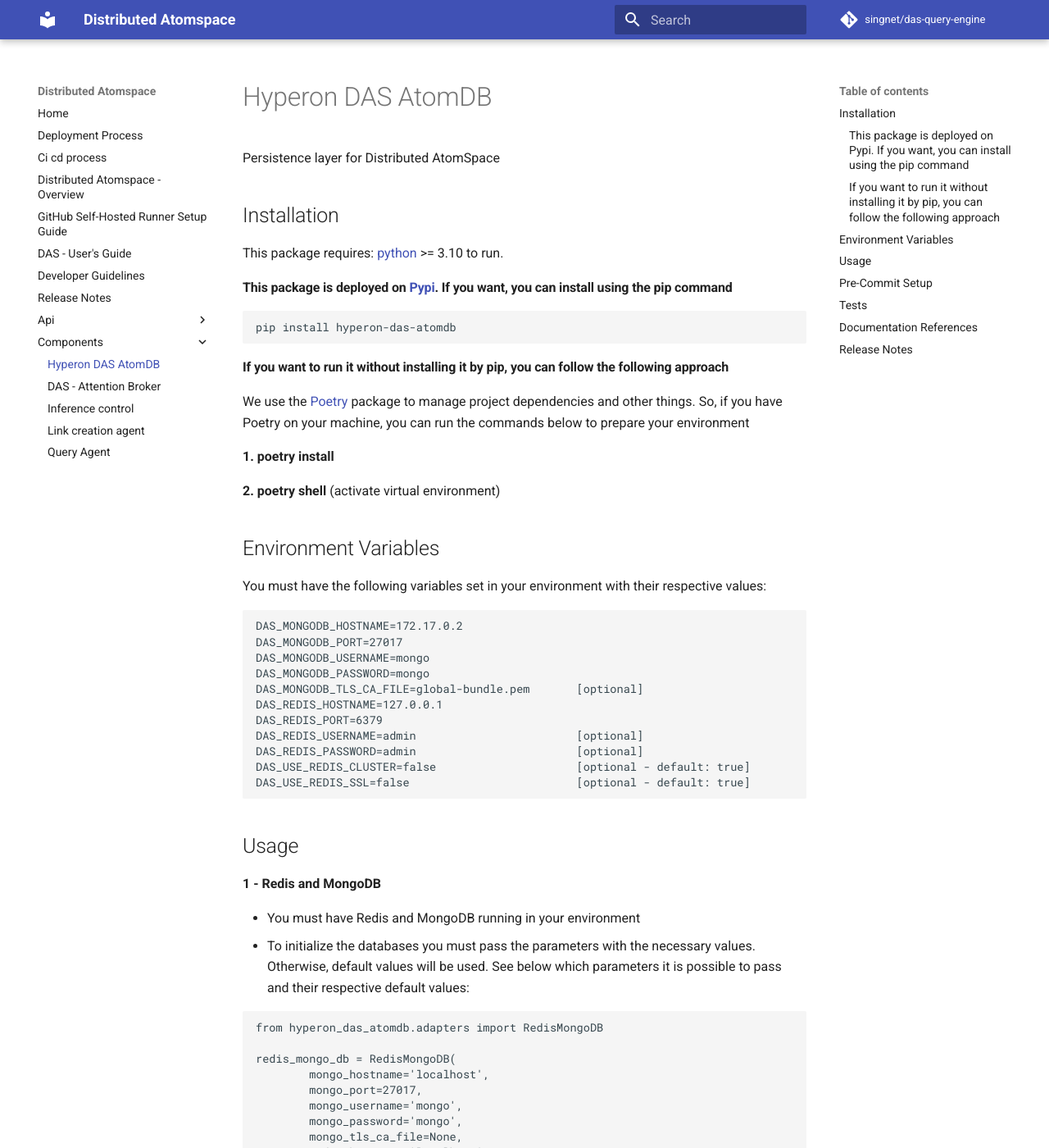
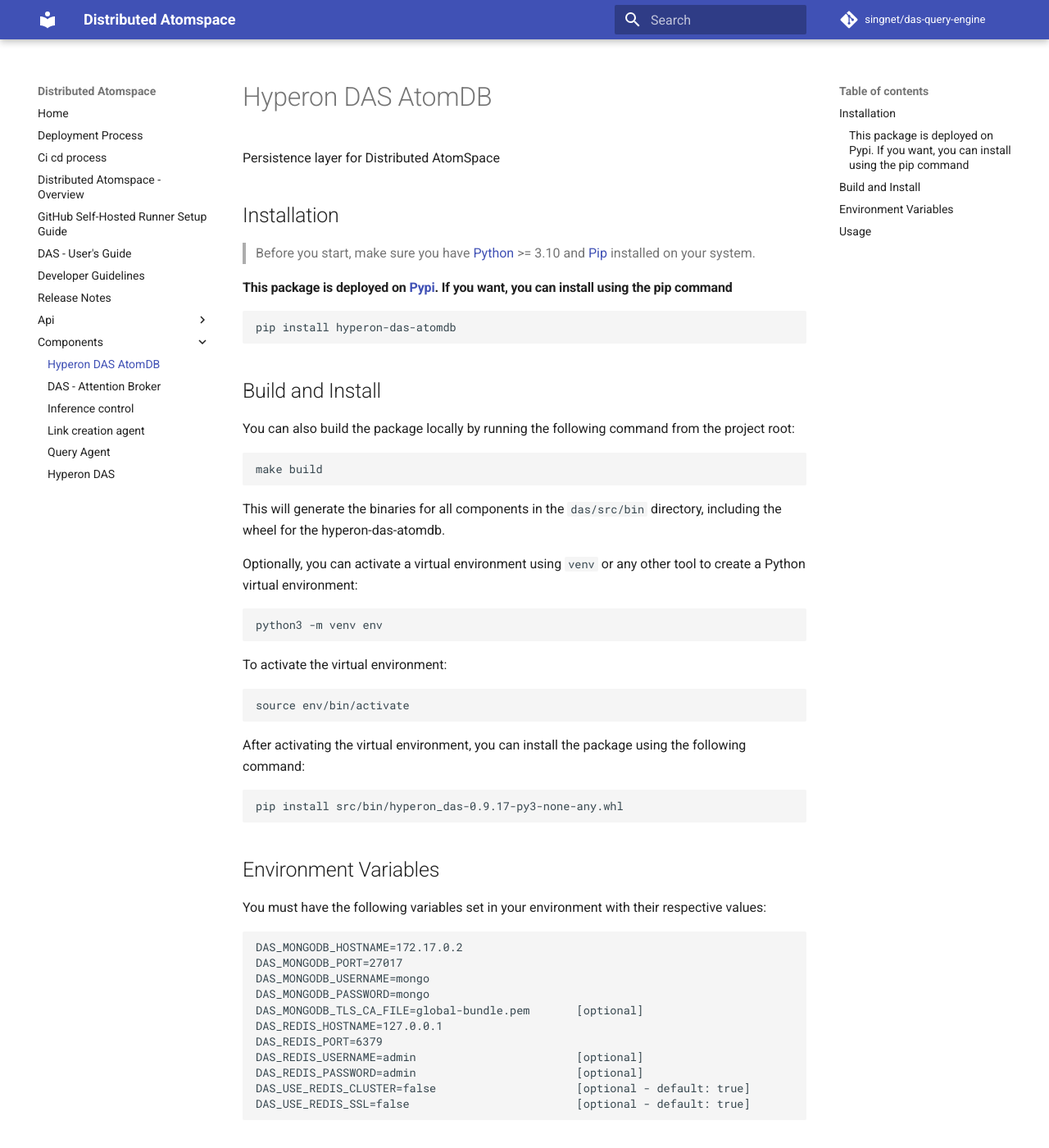
Before and after one commit to singnet/das, an MkDocs documentation site: the page built from docs/components/atomdb.md, in a window 1280 px wide and 1400 px high. Shown: the whole window at 82% size. Built offline with MkDocs 1.6.1 and Material for MkDocs 9.7.7, drawn with Linux system fonts in a browser that asks for light colours; comment, search, counter and statistics services are not loaded; some of the changed text lies outside the part shown.

Commit message:
[#199]: Document download and build procedures of server and client side components (PoC) (#220)
* das-199: Fix bazel build command

* das-199: Add hyperon das atomdb

* das-199: Update query engine and atomdb docs

* Update src/scripts/bazel_build.sh

Co-authored-by: Angelo Probst <33906777+angeloprobst@users.noreply.github.com>

* Update src/scripts/bazel_build.sh

Co-authored-by: Angelo Probst <33906777+angeloprobst@users.noreply.github.com>

* das-199: Add local piptool cache

---------

Co-authored-by: Angelo Probst <33906777+angeloprobst@users.noreply.github.com>

````diff
--- a/docs/components/atomdb.md
+++ b/docs/components/atomdb.md
@@ -4,22 +4,41 @@
 
 ## Installation
 
-This package requires:
-[python](https://www.python.org/) >= 3.10 to run.
+> Before you start, make sure you have [Python](https://www.python.org/) >= 3.10 and [Pip](https://pypi.org/project/pip/) installed on your system.
 
-#### This package is deployed on [Pypi](https://pypi.org/project/hyperon-das/). If you want, you can install using the pip command
+#### This package is deployed on [Pypi](https://pypi.org/project/hyperon-das-atomdb/). If you want, you can install using the pip command
 
 ```
 pip install hyperon-das-atomdb
 ```
 
-#### If you want to run it without installing it by pip, you can follow the following approach
+## Build and Install
 
-We use the [Poetry](https://python-poetry.org/) package to manage project dependencies and other things. So, if you have Poetry on your machine, you can run the commands below to prepare your environment
+You can also build the package locally by running the following command from the project root:
 
-**1. poetry install**
+```bash
+make build
+```
 
-**2. poetry shell** (activate virtual environment)
+This will generate the binaries for all components in the `das/src/bin` directory, including the wheel for the hyperon-das-atomdb.
+
+Optionally, you can activate a virtual environment using `venv` or any other tool to create a Python virtual environment:
+
+```bash
+python3 -m venv env
+```
+
+To activate the virtual environment:
+
+```bash
+source env/bin/activate
+```
+
+After activating the virtual environment, you can install the package using the following command:
+
+```bash
+pip install src/bin/hyperon_das-0.9.17-py3-none-any.whl
+```
 
 ## Environment Variables
 
@@ -71,27 +90,3 @@
 
 in_memory_db = InMemoryDB()
 ```
-
-## Pre-Commit Setup
-
-Before pushing your changes, it's recommended to set up pre-commit to run automated tests locally. Run the following command (needs to be done once):
-
-```bash
-pre-commit install
-```
-
-## Tests
-
-You can ran the command below to execute the unit tests
-
-```bash
-make unit-tests
-```
-
-## Documentation References
-
-[Repositories documentation](https://docs.google.com/document/d/1njmP_oXw_0FLwoXY5ttGBMFGV2n60-ugAltWIuoQO10/)
-
-## Release Notes
-
-[DAS AtomDB Releases](https://github.com/singnet/das-atom-db/releases)
````
Also changed, not shown: README.md (+1 -1 lines), docs/components/query-engine.md (added, +41 -0 lines), 2 other files.
